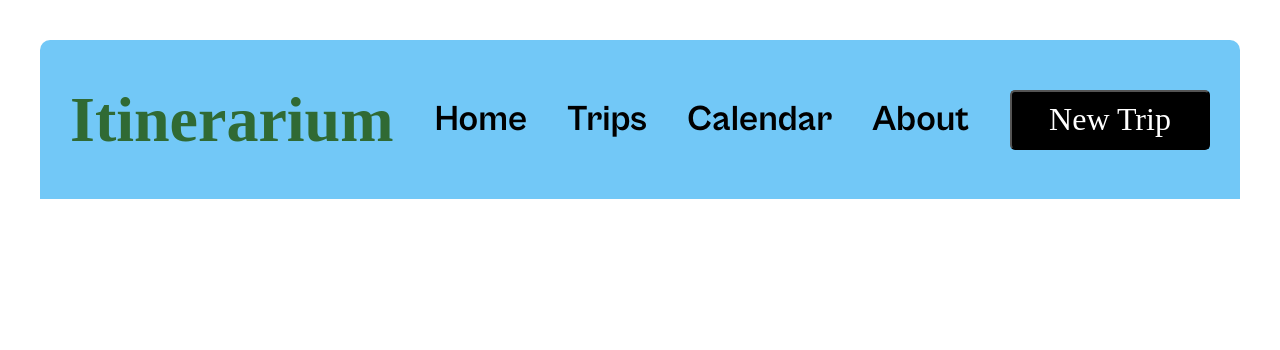
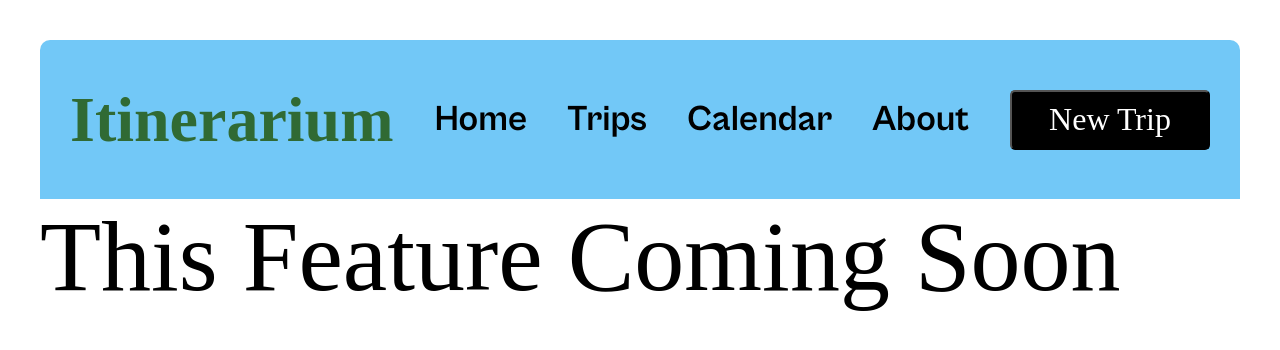
Before and after one commit to RyBCreates/june_code_jam, a React (Vite) app: page /#/Calendar in a window 1280 px wide. Shown: the top 350 px of the page. Built offline with nearby package versions, Linux system fonts and the light colour scheme.

Commit message:
Added Calendar Component files

```diff
--- a/src/components/App/App.jsx
+++ b/src/components/App/App.jsx
@@ -4,6 +4,7 @@ import "./App.css";
 import Header from "../Header/Header";
 import Home from "../Home/Home";
 import Trips from "../Trips/Trips";
+import Calendar from "../Calendar/Calendar";
 import About from "../About/About";
 import NewPlanModal from "../Modals/NewPlanModal/NewPlanModal";
 
@@ -52,6 +53,7 @@ function App() {
               path="/trips"
               element={<Trips handleNewTripClick={handleNewTripClick} />}
             />
+            <Route path="/Calendar" element={<Calendar />} />
             <Route path="/about" element={<About />} />
           </Routes>
         </div>
--- /dev/null
+++ b/src/components/Calendar/Calendar.css
@@ -0,0 +1,3 @@
+.calendar {
+  font-size: 100px;
+}
--- /dev/null
+++ b/src/components/Calendar/Calendar.jsx
@@ -0,0 +1,7 @@
+import "./Calendar.css";
+
+function Calendar() {
+  return <div className="calendar">This Feature Coming Soon</div>;
+}
+
+export default Calendar;
--- a/src/components/Trips/Trips.css
+++ b/src/components/Trips/Trips.css
@@ -79,5 +79,5 @@
   height: 100%;
   border-radius: 12px;
   object-fit: cover;
-  background-color: aquamarine;
+  background-color: #72c8f7;
 }
```
